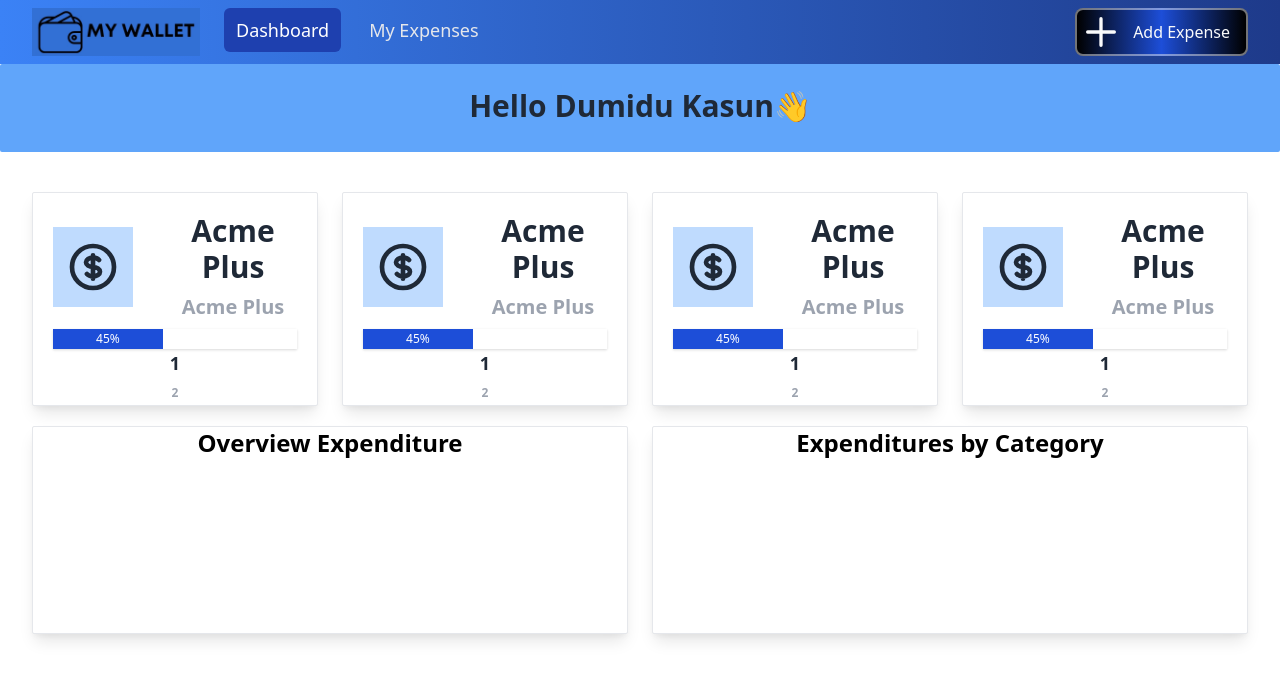
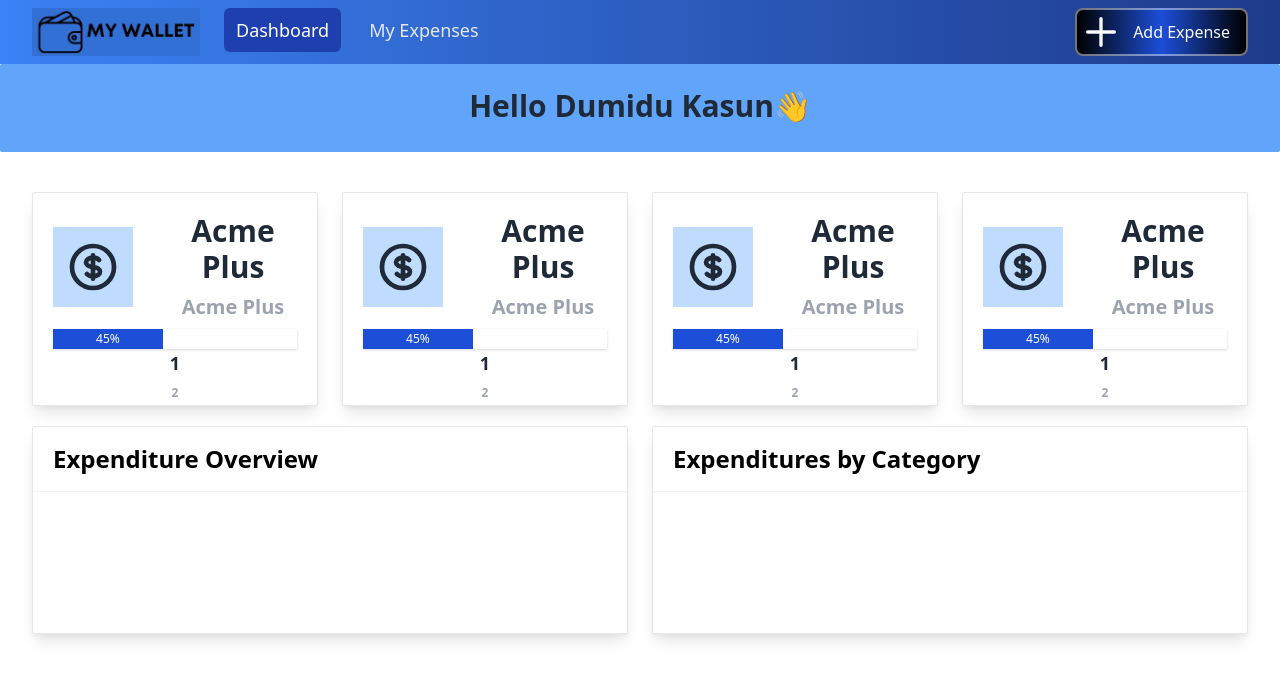
Before and after one commit to dumidu1998/Expense-tracker-front, a React (Create React App) app: page / in a window 1280 px wide. Shown: the top 680 px of the page. Built offline with nearby package versions, Linux system fonts and the light colour scheme.

Commit message:
graph container added

```diff
--- a/src/components/graphs/LineGraph.js
+++ b/src/components/graphs/LineGraph.js
@@ -2,10 +2,11 @@ import React from 'react'
 
 function LineGraph() {
     return (
-        <div className="flex flex-col col-span-1 md:col-span-2 sm:col-span-4 xl:col-span-1 bg-white shadow-lg rounded-sm border border-gray-200">
-            <h1 className="text-2xl font-semibold">Overview Expenditure</h1>
+        <div className="flex flex-col col-span-full md:col-span-2 sm:col-span-4 xl:col-span-1 bg-white shadow-lg rounded-sm border border-gray-200">
+            <header className="px-5 py-4 border-b border-gray-100 flex justify-start">
+                <h1 className="text-2xl font-semibold">Expenditure Overview</h1>
+            </header>
         </div>
     )
 }
-
 export default LineGraph
--- a/src/components/graphs/PieChart.js
+++ b/src/components/graphs/PieChart.js
@@ -3,7 +3,9 @@ import React from 'react'
 function PieChart() {
     return (
         <div className="flex flex-col col-span-full md:col-span-2 sm:col-span-4 xl:col-span-1 bg-white shadow-lg rounded-sm border border-gray-200">
-            <h1 className="text-2xl font-semibold">Expenditures by Category</h1>
+            <header className="px-5 py-4 border-b border-gray-100 flex justify-start">
+                <h1 className="text-2xl font-semibold">Expenditures by Category</h1>
+            </header>
 
         </div>
     )
```
